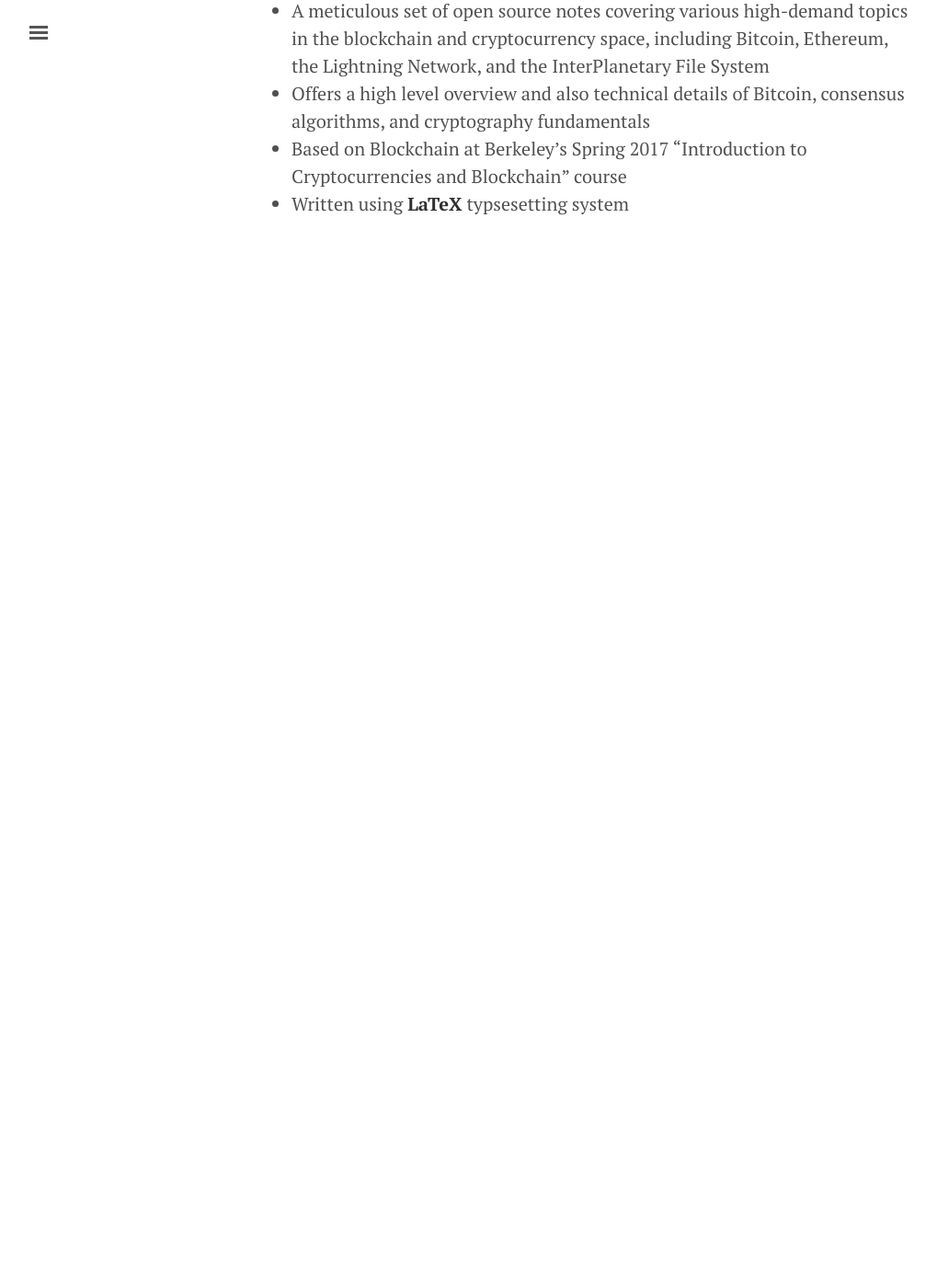
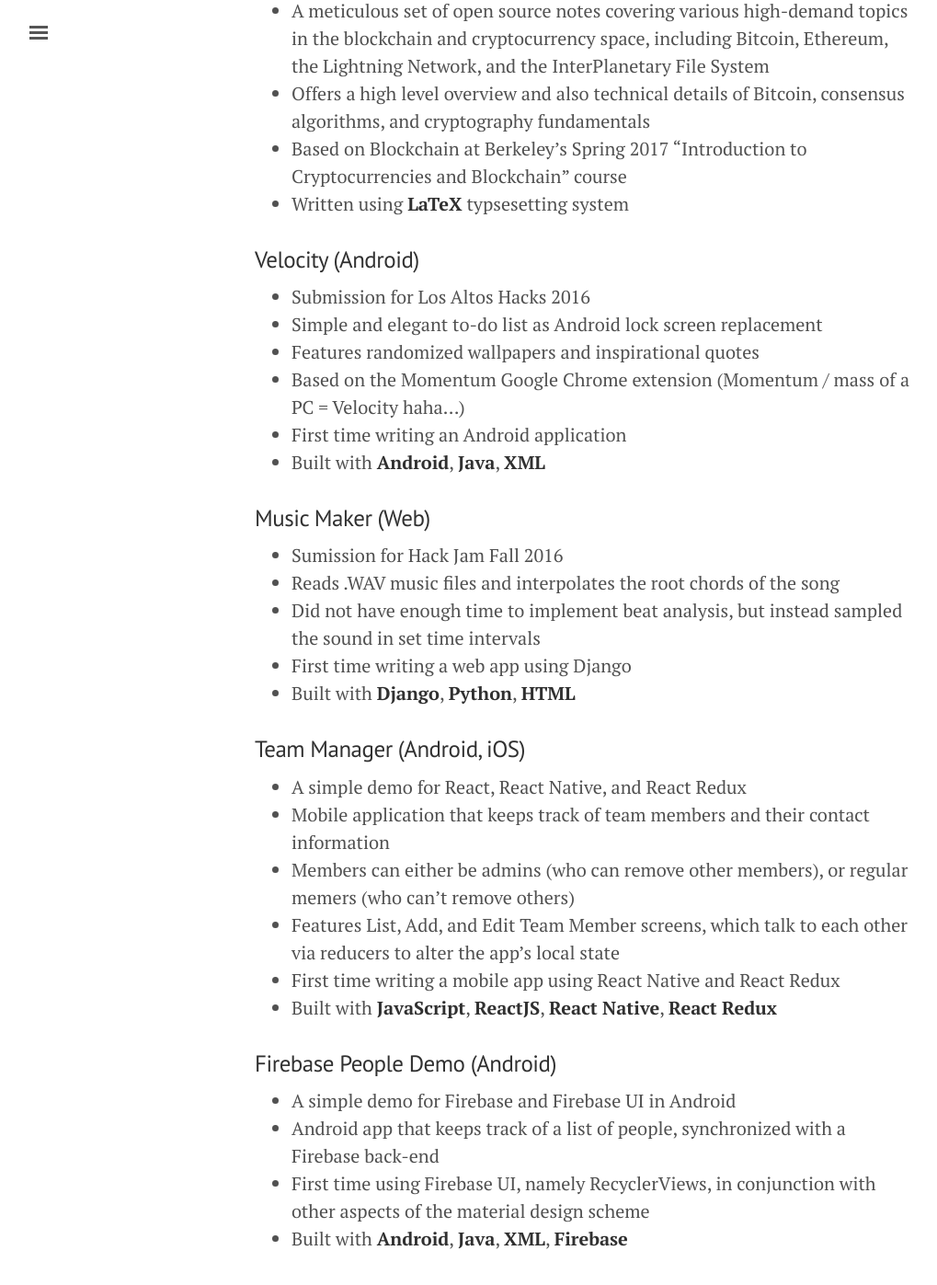
Before and after one commit to rustielin/rustielin.github.io, a Jekyll site: the page built from projects.md, in a window 1280 px wide and 1400 px high, scrolled down 1953 px. Shown: the top 1397 px of the window at 92% size, without its empty margins (3-1022 px from the left). Built offline with Jekyll 4.4.1, drawn with Linux system fonts in a browser that asks for light colours; before the commit the page ends 2270 px from its top, so only the background shows below that.

Commit message:
added more projects

```diff
--- a/projects.md
+++ b/projects.md
@@ -28,7 +28,7 @@
 * Submission for Outside Hacks IV
 * Android app that helps concert goers (Outside Lands 2016) coordinate meeting times and locations with their friends
 * Uses vibration to tell the user the approximate distance they are from a friend
-* Built with **Java**, **XML**, **Firebase**, **Google Maps**, and various Android motion and vibration controls
+* Built with **Android**, **Java**, **XML**, **Firebase**, **Google Maps**, and various Android motion and vibration controls
 
 ### Slit (PC, MacOS, Android, iOS)
 * Personal project currently undergoing development. Hoping to have this on the Google Play Store eventually
@@ -51,3 +51,32 @@
 * Offers a high level overview and also technical details of Bitcoin, consensus algorithms, and cryptography fundamentals
 * Based on Blockchain at Berkeley's Spring 2017 "Introduction to Cryptocurrencies and Blockchain" course
 * Written using **LaTeX** typsesetting system
+
+### Velocity (Android)
+* Submission for Los Altos Hacks 2016
+* Simple and elegant to-do list as Android lock screen replacement
+* Features randomized wallpapers and inspirational quotes
+* Based on the Momentum Google Chrome extension (Momentum / mass of a PC = Velocity haha...)
+* First time writing an Android application
+* Built with **Android**, **Java**, **XML**
+
+### Music Maker (Web)
+* Sumission for Hack Jam Fall 2016
+* Reads .WAV music files and interpolates the root chords of the song
+* Did not have enough time to implement beat analysis, but instead sampled the sound in set time intervals
+* First time writing a web app using Django
+* Built with **Django**, **Python**, **HTML**
+
+### Team Manager (Android, iOS)
+* A simple demo for React, React Native, and React Redux
+* Mobile application that keeps track of team members and their contact information
+* Members can either be admins (who can remove other members), or regular memers (who can't remove others)
+* Features List, Add, and Edit Team Member screens, which talk to each other via reducers to alter the app's local state
+* First time writing a mobile app using React Native and React Redux
+* Built with **JavaScript**, **ReactJS**, **React Native**, **React Redux**
+
+### Firebase People Demo (Android)
+* A simple demo for Firebase and Firebase UI in Android
+* Android app that keeps track of a list of people, synchronized with a Firebase back-end
+* First time using Firebase UI, namely RecyclerViews, in conjunction with other aspects of the material design scheme
+* Built with **Android**, **Java**, **XML**, **Firebase**
```
